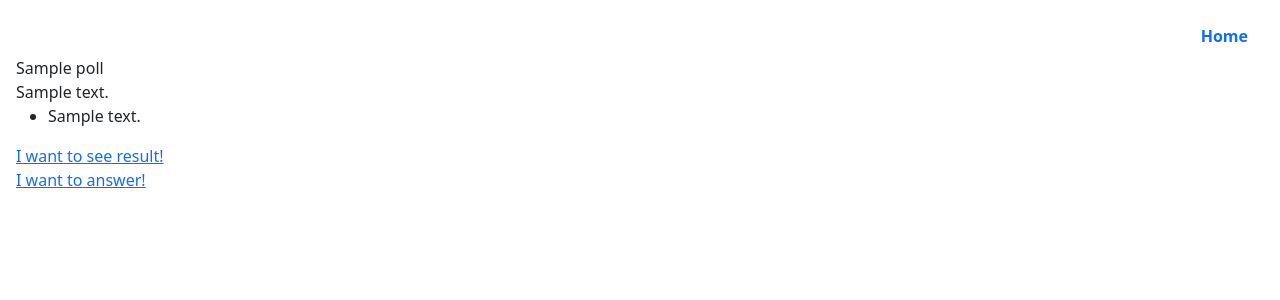
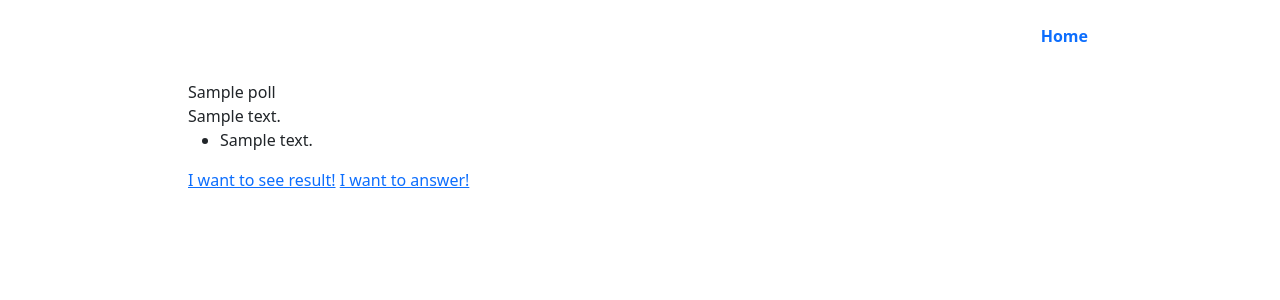
Before and after one commit to mblazhko/mysite, a Django app: page /polls/1/ in a window 1280 px wide. Shown: the top 300 px of the page. Run offline with Django 4.2, Linux system fonts and the light colour scheme; tables that the repository leaves empty hold one stand-in row (values such as "Sample post").

Commit message:
make content be more smaller

```diff
--- a/templates/base.html
+++ b/templates/base.html
@@ -11,8 +11,8 @@
     <title>{% block title %}{% endblock %}</title>
 </head>
 <body>
-<div class="container-fluid d-flex w-100 h-100 p-3 mx-auto flex-column">
-    <header class="mb-auto">
+<div class="container-fluid d-flex w-75 h-100 p-3 mx-auto flex-column">
+    <header class="mb-4">
         <div>
             <nav class="nav nav-masthead justify-content-center float-md-end">
                 <a class="nav-link fw-bold active" aria-current="page" href="{% url 'polls:index' %}">Home</a>
@@ -20,7 +20,9 @@
         </div>
     </header>
 
+  <main class="container-fluid main-content position-relative max-height-vh-100 w-100 border-radius-lg">
     {% block content %}{% endblock content %}
+  </main>
 
 </div>
 </body>
--- a/templates/polls/index.html
+++ b/templates/polls/index.html
@@ -8,7 +8,7 @@
       <ul class="list-group">
         {% for poll in poll_list %}
           <li class="list-group-item">
-            <strong class="">{{ poll.poll_name }}</strong>
+            <span class="align-middle">{{ poll.poll_name }}</span>
             <span class="float-end">
                 <a href="{% url "polls:poll-detail" pk=poll.id %}"
                    class="btn btn-info btn-xs">Vote</a>
```
Also changed, not shown: templates/polls/results.html (+9 -5 lines).
